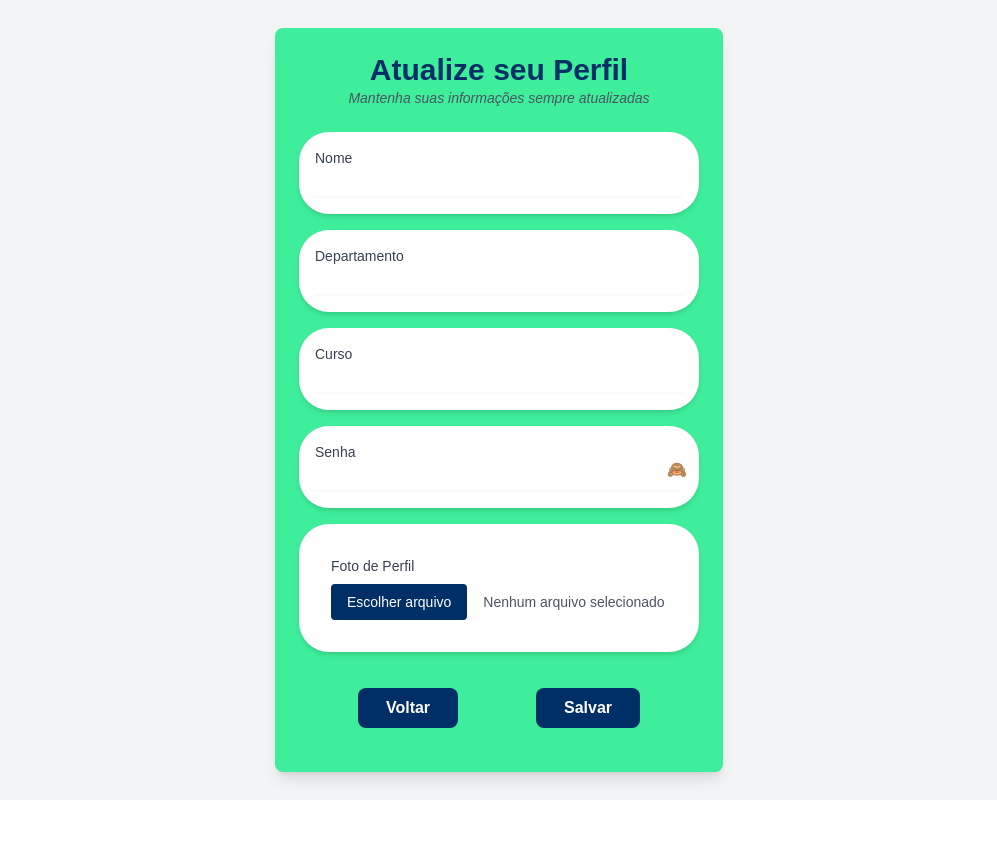
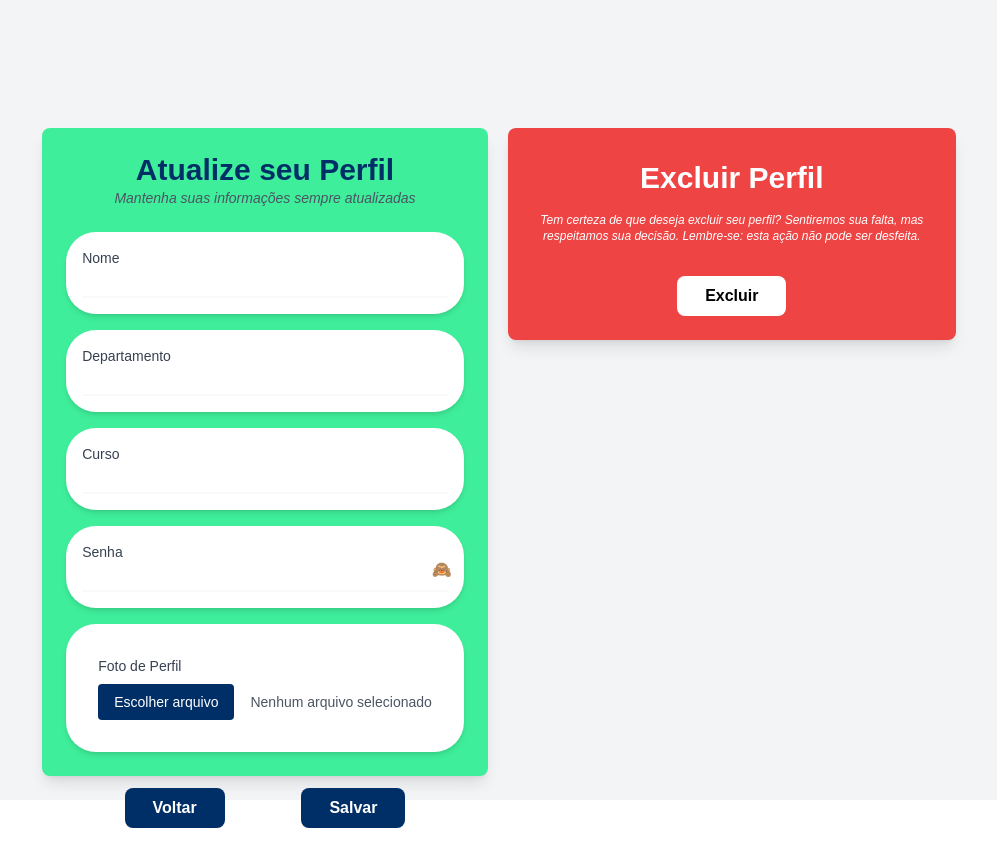
Before and after one commit to gabrielcaixeta01/front-cjr, a Next.js app: page /perfil/Aluno/Logado/Editar in a window 1280 px wide. Shown: the whole page, without its empty margins (141-1138 px from the left). Before the commit the page ends 800 px from the top, so only its background shows below. Built offline with nearby package versions, Linux system fonts and the light colour scheme.

Commit message:
feat: pagina de editar pronta

```diff
--- a/src/app/perfil/Aluno/Logado/Editar/page.tsx
+++ b/src/app/perfil/Aluno/Logado/Editar/page.tsx
@@ -72,12 +72,26 @@ const EditarPerfil = () => {
     }
   };
 
+  const handleDeleteProfile = async () => {
+    try {
+      await api.delete("/users/me"); // Substitua pela rota correta de exclusão do perfil
+      toast.success("Perfil excluído com sucesso.");
+      // Redirecionar ou limpar estado após exclusão
+      setTimeout(() => {
+        window.location.href = "/"; // Redireciona para a página inicial
+      }, 2000);
+    } catch (error) {
+      console.error("Erro ao excluir o perfil:", error);
+      toast.error("Erro ao excluir o perfil. Tente novamente.");
+    }
+  };
+
   return (
-    <div className="flex flex-col h-screen bg-gray-100 items-center justify-center p-6">
+    <div className="flex flex-row h-screen bg-gray-100 pt-32 justify-center p-6">
       {/* ToastContainer para exibir as mensagens */}
       <ToastContainer />
 
-      <div className="bg-customGreen p-6 rounded-lg w-full max-w-md shadow-lg">
+      <div className="bg-customGreen p-6 rounded-lg max-w-md max-h-fit shadow-lg">
         <div className="text-center mb-6">
           <h1 className="text-3xl font-bold text-azulCjr">
             Atualize seu Perfil
@@ -207,6 +221,22 @@ const EditarPerfil = () => {
           )}
         </Formik>
       </div>
+      <div className="bg-red-500 ml-5 p-6 max-h-fit flex flex-col items-center rounded-lg w-full max-w-md shadow-lg">
+        <div className="text-center mb-6 p-2">
+          <h1 className="text-3xl font-bold text-white mb-4">
+            Excluir Perfil
+          </h1>
+          <p className="text-xs italic text-white">
+            Tem certeza de que deseja excluir seu perfil? Sentiremos sua falta, mas respeitamos sua decisão. Lembre-se: esta ação não pode ser desfeita.
+          </p>
+        </div>
+        <button
+          onClick={handleDeleteProfile}
+          className="bg-white text-black font-semibold px-7 py-2 rounded-lg hover:bg-red-600 hover:text-white transition duration-300 ease-in-out"
+        >
+          Excluir
+        </button>
+      </div>
     </div>
   );
 };
```
